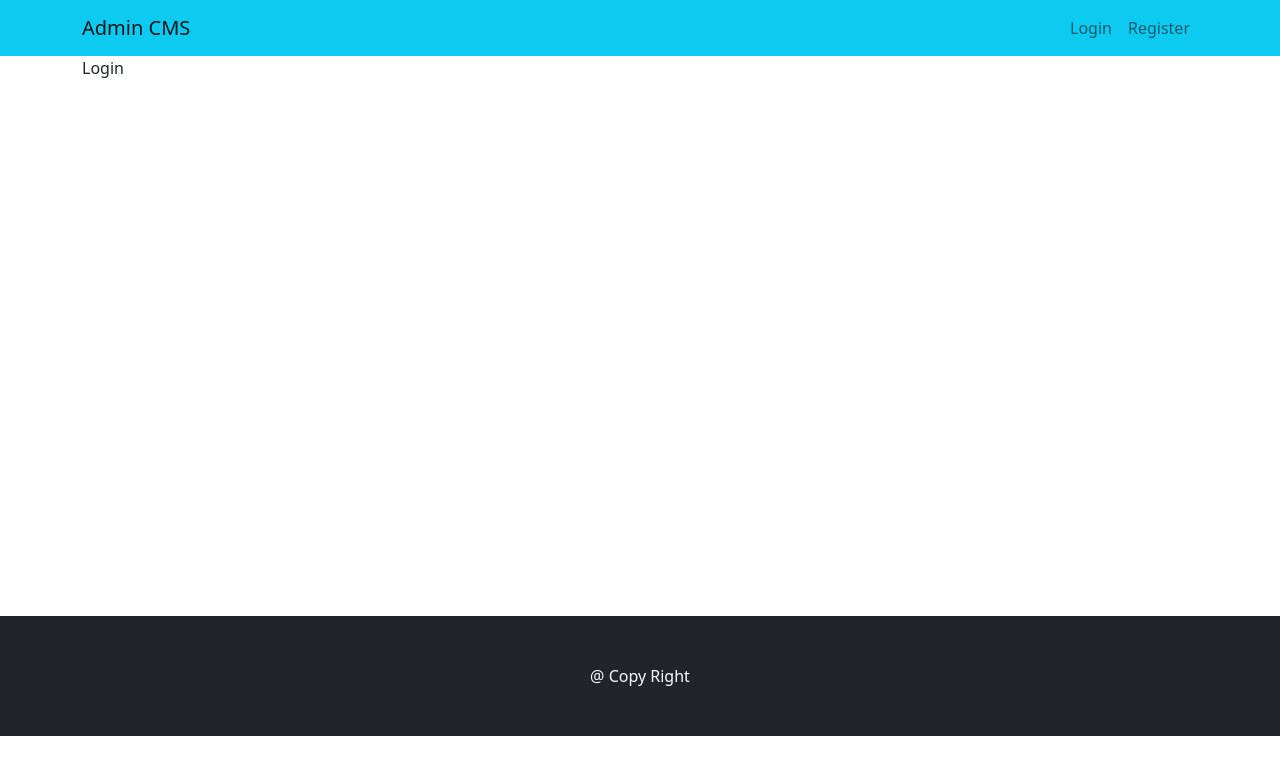
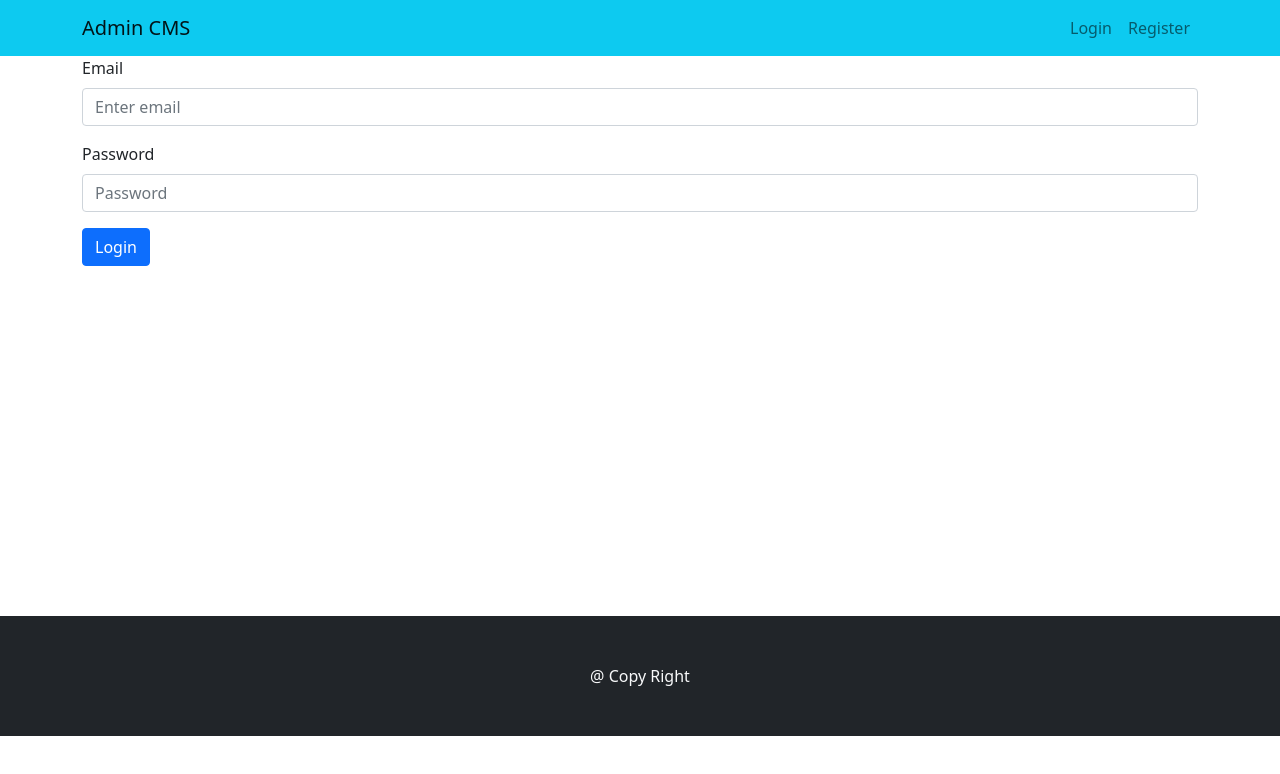
Before and after one commit to UshaKhadkaKapan/CRM, a React (Create React App) app in the folder client/: page / in a window 1280 px wide. Shown: the top 774 px of the page. Built offline with nearby package versions, Linux system fonts and the light colour scheme.

Commit message:
starting redux for login

```diff
--- a/client/package.json
+++ b/client/package.json
@@ -12,6 +12,7 @@
     "react": "^18.2.0",
     "react-bootstrap": "^2.4.0",
     "react-dom": "^18.2.0",
+    "react-redux": "^8.0.2",
     "react-router-dom": "^6.3.0",
     "react-scripts": "5.0.1",
     "react-toastify": "^9.0.5",
--- a/client/src/component/LoginForm.js
+++ b/client/src/component/LoginForm.js
@@ -1,7 +1,46 @@
-import React from "react";
+import React, { useState } from "react";
+import { Form, Button } from "react-bootstrap";
 
 const LoginForm = () => {
-  return <div>LoginForm</div>;
+  const [form, setForm] = useState({});
+
+  const handleOnChange = (e) => {
+    const { name, value } = e.target;
+    setForm({ ...form, [name]: value });
+  };
+
+  const handleOnSubmit = async (e) => {
+    e.preventDefault();
+    console.log(form);
+  };
+
+  return (
+    <Form onSubmit={handleOnSubmit}>
+      <Form.Group className="mb-3 " controlId="formBasicEmail">
+        <Form.Label>Email</Form.Label>
+        <Form.Control
+          type="email"
+          name="email"
+          placeholder="Enter email"
+          onChange={handleOnChange}
+        />
+      </Form.Group>
+
+      <Form.Group className="mb-3 " controlId="formBasicPassword">
+        <Form.Label>Password</Form.Label>
+        <Form.Control
+          type="password"
+          name="password"
+          placeholder="Password"
+          onChange={handleOnChange}
+        />
+      </Form.Group>
+
+      <Button variant="primary" type="submit">
+        Login
+      </Button>
+    </Form>
+  );
 };
 
 export default LoginForm;
--- a/client/src/pages/login-registration/Login.js
+++ b/client/src/pages/login-registration/Login.js
@@ -1,8 +1,13 @@
 import React from "react";
+import LoginForm from "../../component/LoginForm";
 import MainLayout from "../../layout/MainLayout";
 
 const Login = () => {
-  return <MainLayout>Login</MainLayout>;
+  return (
+    <MainLayout>
+      <LoginForm />
+    </MainLayout>
+  );
 };
 
 export default Login;
```
Also changed, not shown: 1 other file (tests, documents, lock files or other folders).
